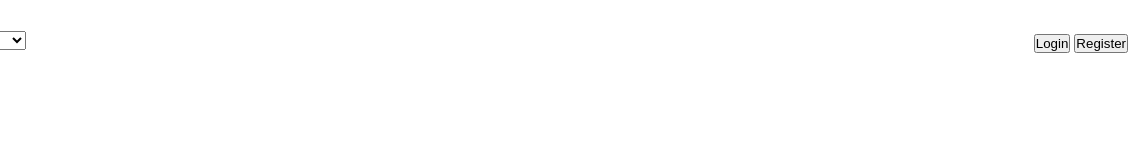
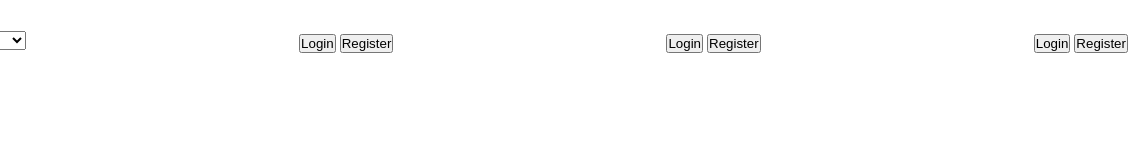
Before and after one commit to olakoder/introduction-to-sass, a website: page index.html in a window 1280 px wide. Shown: the full height of the page, 152-1280 px from the left. Drawn offline with Linux system fonts and the light colour scheme.

Commit message:
testing commit

```diff
--- a/index.html
+++ b/index.html
@@ -36,6 +36,16 @@
                 <button class="login">Login</button>
                 <button class="resgister">Register</button>
             </div>
+
+            <div class="actions">
+                <button class="login">Login</button>
+                <button class="resgister">Register</button>
+            </div>
+
+            <div class="actions">
+                <button class="login">Login</button>
+                <button class="resgister">Register</button>
+            </div>
         </header>
     </div>
 
```
